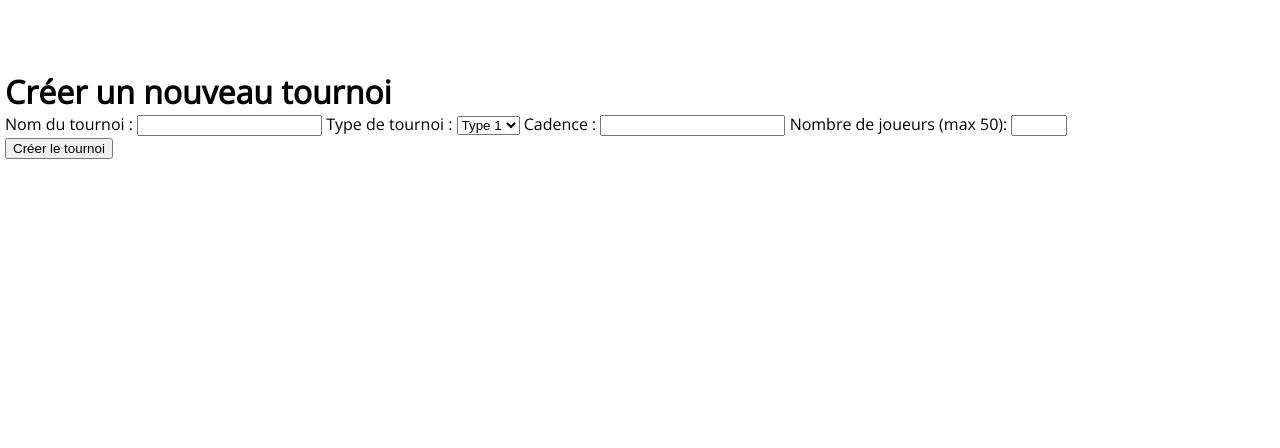
After one commit to NotFraym/projet_echec, a PHP site: page /nouveau_tournoi.php in a window 1280 px wide. The commit adds this page. Shown: the top 448 px of the page. Run offline with PHP 8.4, Linux system fonts and the light colour scheme.

Commit message:
Système création tournoi

```diff
--- /dev/null
+++ b/nouveau_tournoi.php
@@ -0,0 +1,78 @@
+<?php include "session_start.php"; ?>
+<!DOCTYPE html>
+<html lang="fr">
+<head>
+    <?php include "include/head.php" ?>
+    <title>Nouveau Tournoi - ChessEvent</title>
+</head>
+<body>
+    <h1>Créer un nouveau tournoi</h1>
+    <form action="traitement_creation_tournoi.php" method="POST">
+        <label for="nom_tournoi">Nom du tournoi :</label>
+        <input type="text" name="nom_tournoi" required>
+
+        <label for="type_tournoi">Type de tournoi :</label>
+        <select name="type_tournoi" required>
+            <option value="Type1">Type 1</option>
+            <option value="Type2">Type 2</option>
+            <!-- Ajoutez ici les autres types de tournoi -->
+        </select>
+
+        <label for="cadence">Cadence :</label>
+        <input type="text" name="cadence" required>
+
+        <label for="nb_joueurs">Nombre de joueurs (max 50):</label>
+        <input type="number" name="nb_joueurs" id="nb_joueurs_input" min="1" max="50" required>
+
+        <!-- Champ pour les noms et les ELO des joueurs en fonction du nombre saisi -->
+        <div id="noms_joueurs">
+            <!-- JavaScript sera utilisé pour ajouter dynamiquement les champs de saisie des noms et des ELO des joueurs -->
+        </div>
+
+        <input type="submit" value="Créer le tournoi">
+    </form>
+
+    <script>
+        document.getElementById('nb_joueurs_input').addEventListener('input', function () {
+            var nbJoueurs = this.value;
+            if (nbJoueurs > 50) {
+                this.value = 50; // Si plus de 50 sont saisis, réinitialisez à 50
+                nbJoueurs = 50;
+            }
+            var nomsJoueursDiv = document.getElementById('noms_joueurs');
+            nomsJoueursDiv.innerHTML = ''; // Réinitialise les champs existants
+
+            for (var i = 1; i <= nbJoueurs; i++) {
+                var labelNom = document.createElement('label');
+                labelNom.innerHTML = 'Nom du joueur ' + i + ':';
+
+                var inputNom = document.createElement('input');
+                inputNom.type = 'text';
+                inputNom.name = 'nom_joueur[]'; // Utilisation de tableau pour les noms des joueurs
+                inputNom.required = true;
+
+                var labelElo = document.createElement('label');
+                labelElo.innerHTML = 'ELO du joueur ' + i + ':';
+
+                var inputElo = document.createElement('input');
+                inputElo.type = 'number';
+                inputElo.name = 'elo[]'; // Utilisation de tableau pour les ELO des joueurs
+                inputElo.min = 0; // Valeur minimale de l'ELO
+                inputElo.required = true;
+
+                var br = document.createElement('br');
+
+                nomsJoueursDiv.appendChild(labelNom);
+                nomsJoueursDiv.appendChild(inputNom);
+                nomsJoueursDiv.appendChild(labelElo);
+                nomsJoueursDiv.appendChild(inputElo);
+                nomsJoueursDiv.appendChild(br);
+            }
+        });
+    </script>
+
+    <br><br>
+
+    <?php include 'include/footer.php'; ?>
+</body>
+</html>
```
Also changed, not shown: mes_tournois.php (+15 -3 lines), session_start.php (line endings or trailing spaces), traitement_creation_tournoi.php (added).
